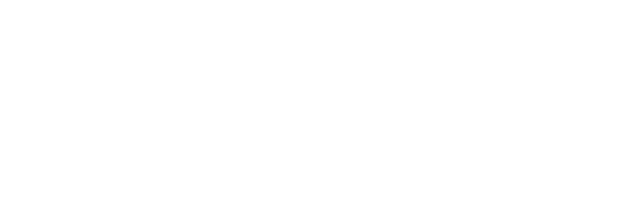
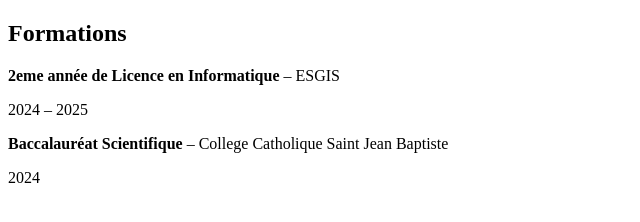
Before and after one commit to Ariel431/mon-cv, a plain HTML site: page index.html in a window 1280 px wide. Shown: the whole page, without its empty margins (0-640 px from the left). Drawn offline with Linux system fonts and the light colour scheme.

Commit message:
mise en place de la section formation

```diff
--- a/index.html
+++ b/index.html
@@ -7,6 +7,13 @@
     <title>Document</title>
 </head>
 <body>
+    <h2>Formations</h2>
+<p><strong>2eme année de Licence en Informatique</strong> – ESGIS</p>
+<p>2024 – 2025</p>
+
+<p><strong>Baccalauréat Scientifique</strong> – College Catholique Saint Jean Baptiste</p>
+<p>2024</p>
+
 
 </body>
 </html>
```
